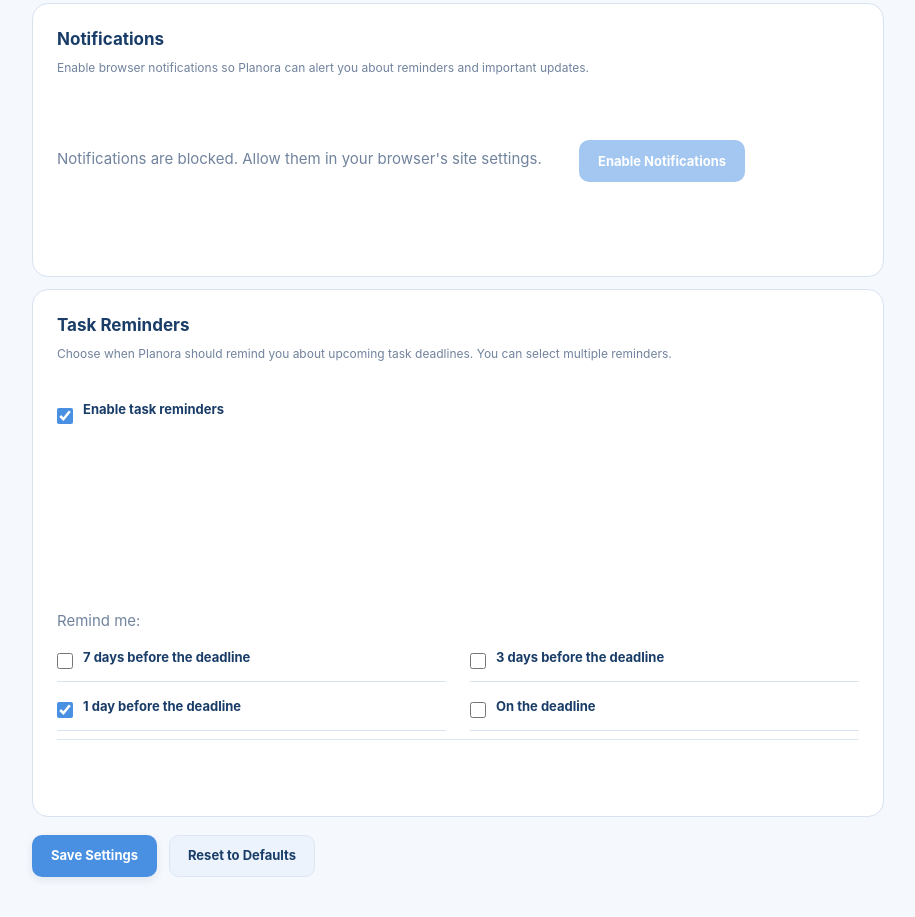
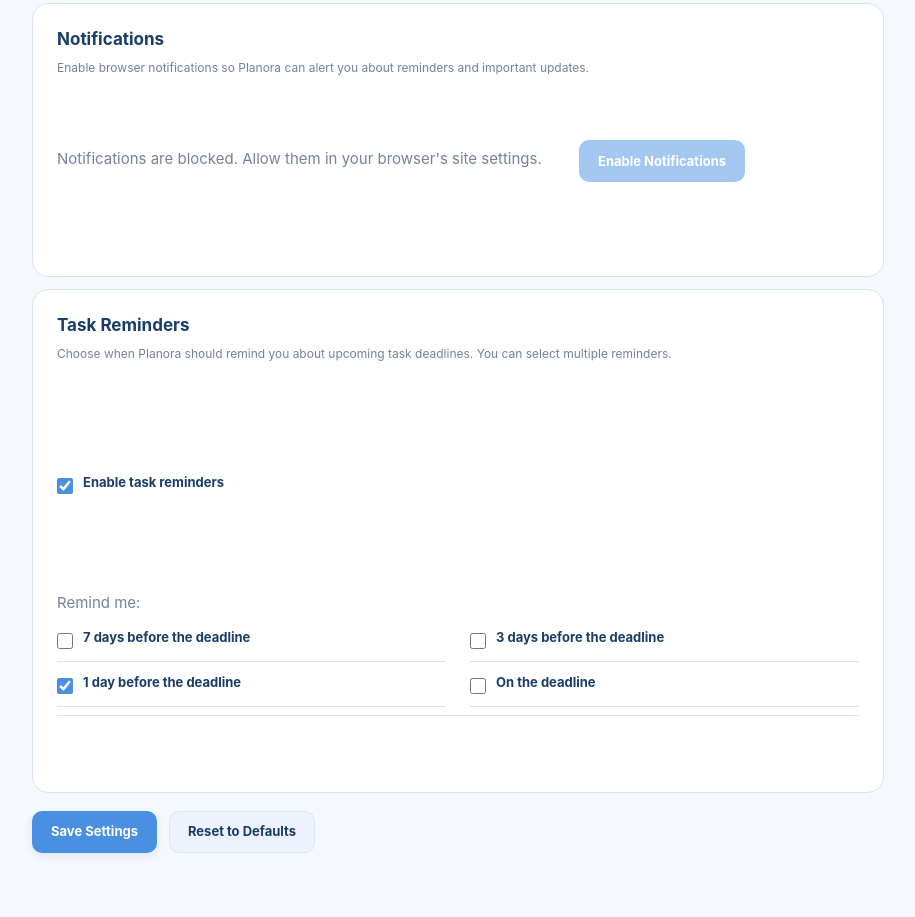
Before and after one commit to aisha0816/PlanoraforMYP, a website: page settings.html in a window 1280 px wide. Shown: the part 1718-2635 px from the top of the page, without its empty margins (182-1097 px from the left). Drawn offline with nearby package versions, Linux system fonts and the light colour scheme.

Commit message:
Debugging #8.10

```diff
--- a/style.css
+++ b/style.css
@@ -1970,3 +1970,30 @@ label {
         grid-template-columns: 1fr;
     }
 }
+
+
+.settings-page label.settings-checkbox[for="reminder-enabled"] {
+    display: flex;
+    flex-direction: row;
+    align-items: center;
+    gap: 10px;
+    margin: 0 0 12px;
+    padding: 0;
+    line-height: 1.5;
+}
+
+.settings-page label.settings-checkbox[for="reminder-enabled"] input {
+    flex: 0 0 16px;
+    width: 16px;
+    height: 16px;
+    margin: 0;
+}
+
+.settings-page .settings-field:has(#reminder-7) {
+    margin-top: 0;
+    row-gap: 12px;
+}
+
+.settings-page .settings-field:has(#reminder-7) > p {
+    margin: 0 0 2px;
+}
```
